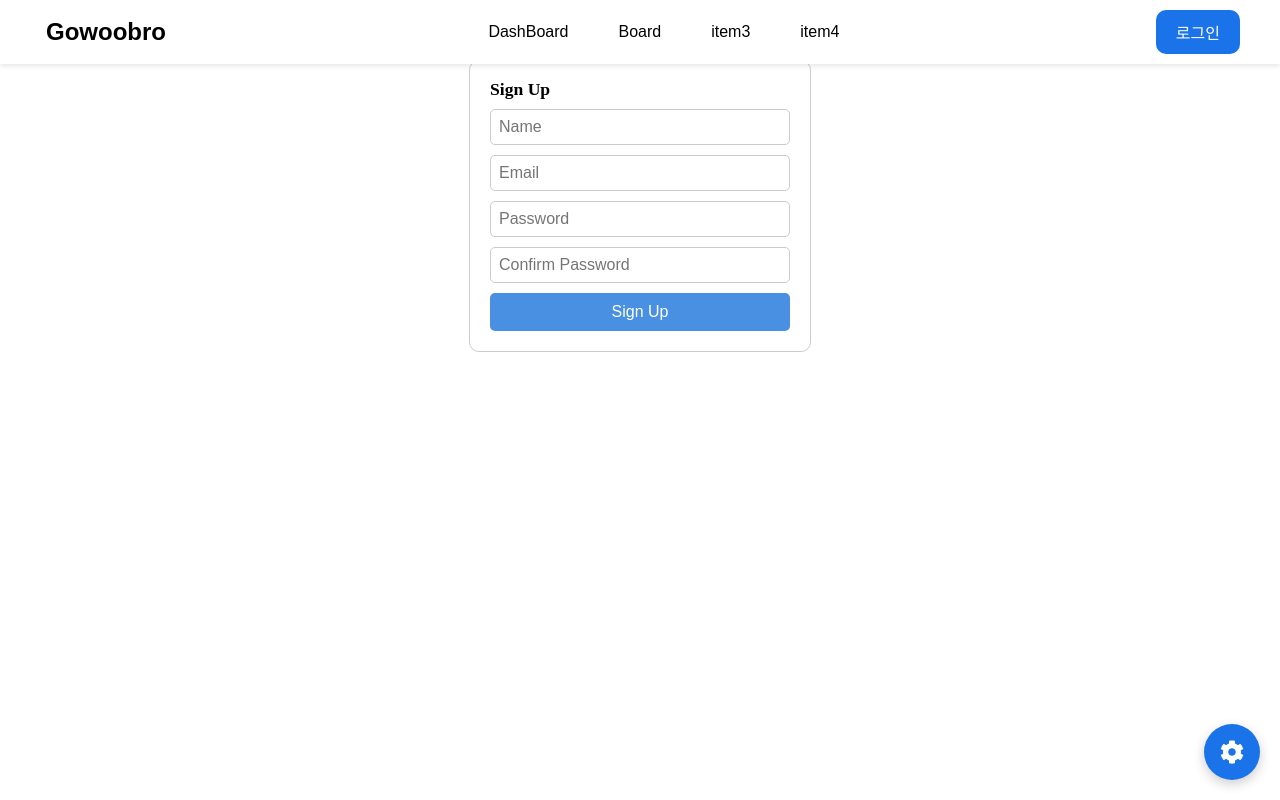
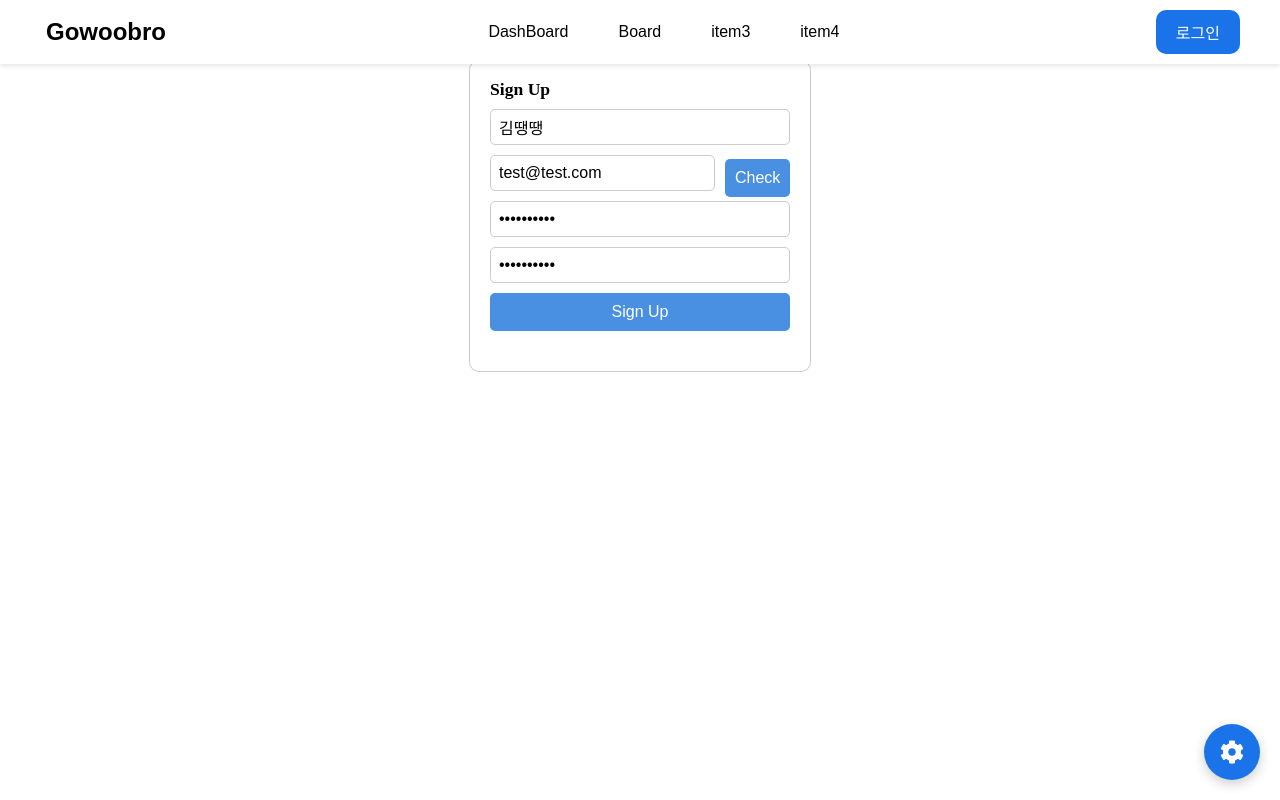
Before and after one commit to kobums-toy/toy-front, a React (Create React App) app: page /signup in a window 1280 px wide. Built offline with nearby package versions, Linux system fonts and the light colour scheme; no server answers.

Commit message:
feat email check

```diff
--- a/src/hooks/useUser.ts
+++ b/src/hooks/useUser.ts
@@ -2,8 +2,8 @@ import { useMutation, useQuery, useQueryClient } from 'react-query';
 import User from '../models/user';
 
 // 유저 목록 가져오기 훅
-export const useGetUserList = (params?: any) => {
-  return useQuery(['userList', params], () => User.find(params));
+export const useGetUserList = (params?: any, isEnabled: boolean = false) => {
+  return useQuery(['userList', params], () => User.find(params), { enabled: isEnabled });
 };
 
 // 특정 유저 가져오기 훅
--- a/src/pages/SignUpPage.tsx
+++ b/src/pages/SignUpPage.tsx
@@ -1,8 +1,8 @@
 /** @jsxImportSource @emotion/react */
 import { css } from '@emotion/react';
 import React, { useState } from 'react';
-import { useAuth } from '../hooks/useAuth';
-import { usePostUser } from '../hooks/useUser';
+import { useNavigate } from 'react-router-dom';
+import { useGetUserList, usePostUser } from '../hooks/useUser';
 
 // Sign-Up Form Styles
 const formStyle = css`
@@ -44,14 +44,24 @@ const buttonStyle = css`
   }
 `;
 
+const errorStyle = css`
+  color: red;
+  font-size: 0.85rem;
+  margin: 10px 0;
+`;
+
 const SignUpPage: React.FC = () => {
-  const [name, setName] = useState('');
-  const [email, setEmail] = useState('');
-  const [password, setPassword] = useState('');
-  const [confirmPassword, setConfirmPassword] = useState('');
+  const [name, setName] = useState('김땡땡');
+  const [email, setEmail] = useState('test@test.com');
+  const [password, setPassword] = useState('test1234!!');
+  const [confirmPassword, setConfirmPassword] = useState('test1234!!');
   const [errors, setErrors] = useState<string[]>([]);
+  const [isEmailChecked, setIsEmailChecked] = useState(false); // Track if email is checked
 
+  const { refetch: checkEmail } = useGetUserList({ email }); // Check for email existence
   const { mutate: postUser, isLoading, error } = usePostUser();
+
+  const navigator = useNavigate();
 
   const validateEmail = (email: string) => {
     const emailRegex = /^[^\s@]+@[^\s@]+\.[^\s@]+$/;
@@ -63,9 +73,30 @@ const SignUpPage: React.FC = () => {
     return passwordRegex.test(password);
   };
 
+  const handleEmailCheck = async () => {
+    const { data } = await checkEmail();
+
+    if (data && data.items.some((user: any) => user.email === email)) {
+      setErrors(["Email is already in use."]);
+      setIsEmailChecked(false);
+    } else {
+      setErrors([]);
+      setIsEmailChecked(true);
+    }
+  };
+
   function handleSubmit(event: React.FormEvent<HTMLFormElement>) {
     event.preventDefault();
     const validationErrors = [];
+
+    const onSuccess = () => {
+      alert(`회원가입이 성공적으로 완료 되었습니다.`);
+      navigator('/login');
+    };
+
+    const onError = () => {
+      alert(`회원가입에 실패했습니다.`);
+    };
 
     if (!validateEmail(email)) {
       validationErrors.push("Invalid email format.");
@@ -83,18 +114,29 @@ const SignUpPage: React.FC = () => {
       setErrors(validationErrors);
     } else {
       setErrors([]);
-      postUser({ email, name, passwd: password });
+      postUser({ email, name, passwd: password }, { onSuccess, onError });
     }
   }
-
   return (
     <form css={formStyle} onSubmit={handleSubmit}>
-      <h2 css={titleStyle}>Sign Up</h2>
-      <input css={inputStyle} type="text" placeholder="Name" value={name} onChange={(e) => setName(e.target.value)} required />
-      <input css={inputStyle} type="email" placeholder="Email" value={email} onChange={(e) => setEmail(e.target.value)} required />
-      <input css={inputStyle} type="password" placeholder="Password" value={password} onChange={(e) => setPassword(e.target.value)} required />
-      <input css={inputStyle} type="password" placeholder="Confirm Password" value={confirmPassword} onChange={(e) => setConfirmPassword(e.target.value)} required />
-      <button css={buttonStyle} type="submit" disabled={isLoading}>{isLoading ? 'Signing Up...' : 'Sign Up'}</button>
+      <>
+        <h2 css={titleStyle}>Sign Up</h2>
+        <input css={inputStyle} type="text" placeholder="Name" value={name} onChange={(e) => setName(e.target.value)} required />
+        <div style={{ display: 'flex', alignItems: 'center', gap: '10px' }}>
+          <input css={inputStyle} type="email" placeholder="Email" value={email} onChange={(e) => {
+            setEmail(e.target.value);
+            setIsEmailChecked(false);
+          }} required />
+          <button css={buttonStyle} type="button" onClick={handleEmailCheck}>
+            Check
+          </button>
+        </div>
+        <input css={inputStyle} type="password" placeholder="Password" value={password} onChange={(e) => setPassword(e.target.value)} required />
+        <input css={inputStyle} type="password" placeholder="Confirm Password" value={confirmPassword} onChange={(e) => setConfirmPassword(e.target.value)} required />
+        <button css={buttonStyle} type="submit" disabled={isLoading || !isEmailChecked}>{isLoading ? 'Signing Up...' : 'Sign Up'}</button>
+        {error && <p css={errorStyle}>{(error as Error)?.message}</p>}
+        {errors && <p css={errorStyle}>{(errors as String[])?.join('\n')}</p>}
+      </>
     </form>
   );
 };
```
